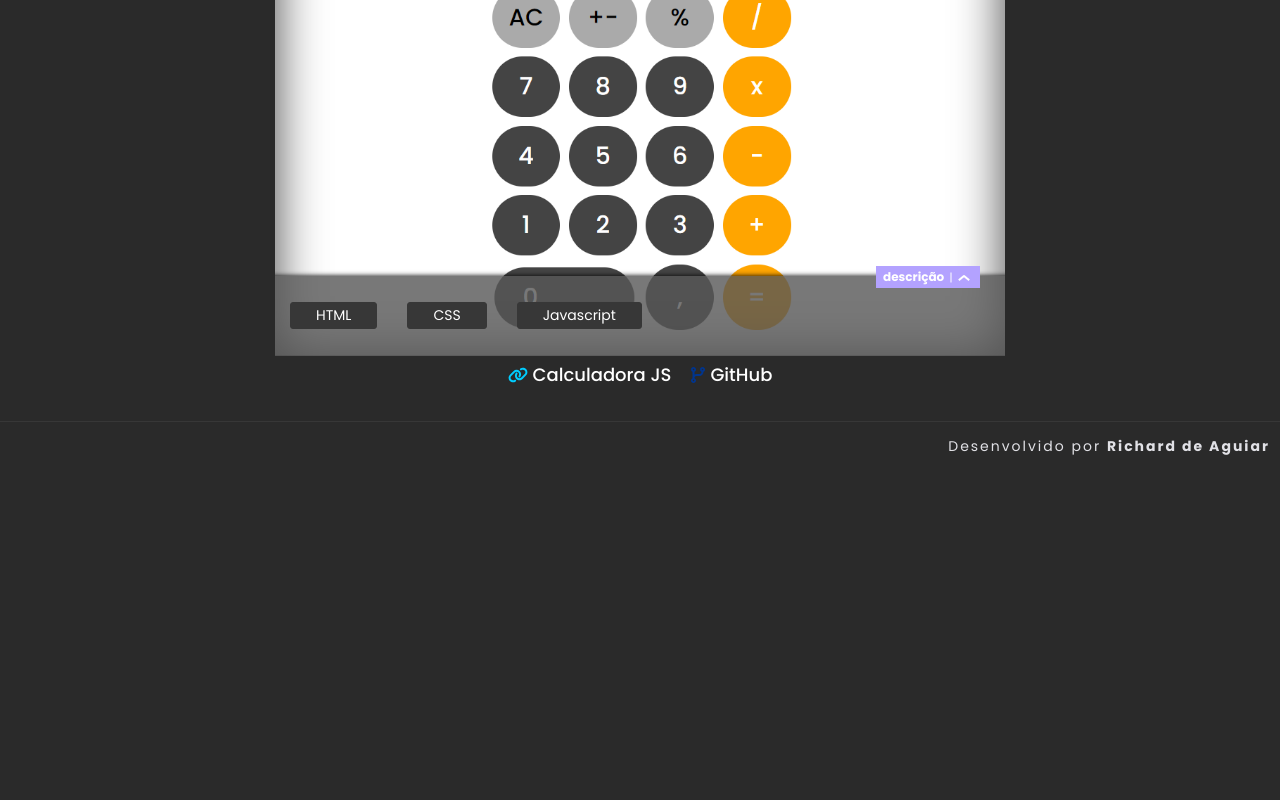
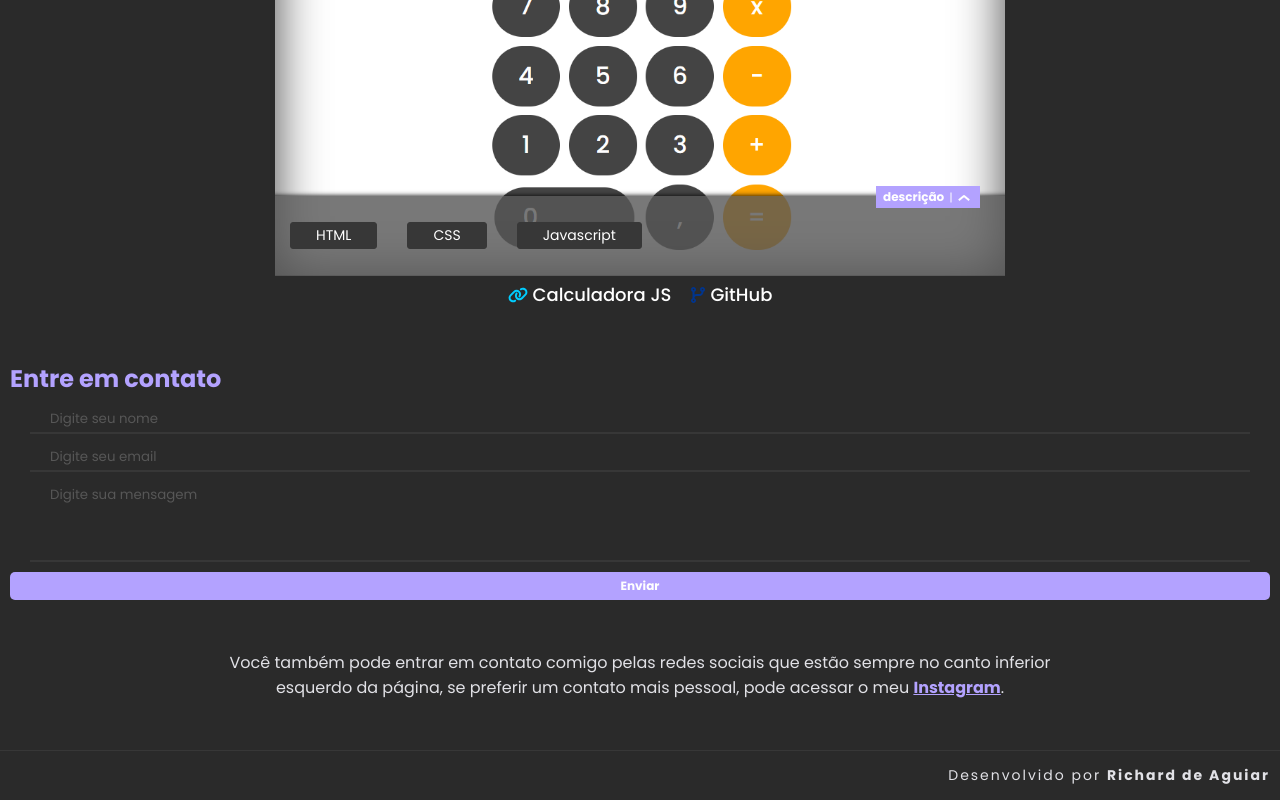
Before and after one commit to aguiarichard/portfolioReact, a React (Vite) app: page / in a window 1280 px wide. Shown: the part 1959-2759 px from the top of the page. Before the commit the page ends 2430 px from the top, so only its background shows below. Built offline with nearby package versions, Linux system fonts and the light colour scheme.

Commit message:
criando contatos

```diff
--- a/package.json
+++ b/package.json
@@ -10,6 +10,7 @@
     "openmobile": "node ./node_modules/openmobile/ip.js"
   },
   "dependencies": {
+    "@emailjs/browser": "^3.11.0",
     "@fortawesome/fontawesome-svg-core": "^6.4.0",
     "@fortawesome/free-solid-svg-icons": "^6.4.0",
     "@fortawesome/react-fontawesome": "^0.2.0",
--- a/src/pages/Components/AllPages.jsx
+++ b/src/pages/Components/AllPages.jsx
@@ -4,6 +4,7 @@ import Sobre from "./Sobre"
 import Projetos from "./Projetos"
 
 import "../../styles/all-pages.css"
+import Contatos from "./Contatos";
 
 export default function AllPages() {
     return (
@@ -12,6 +13,7 @@ export default function AllPages() {
 
             <h2 className="titulo">Projetos</h2>
             <Projetos classeAll="all-projetos" />
+            <Contatos />
         </div>
     )
 }
--- a/src/pages/Components/Contatos.jsx
+++ b/src/pages/Components/Contatos.jsx
@@ -1,7 +1,76 @@
-import React from "react";
+import React, { useState } from "react";
+import emailJs from "@emailjs/browser"
+
+import "../../styles/contatos.css"
+
 
 export default function Contatos() {
-    return (
-        <div>Contatos</div>
-    )
+  const [name, setName] = useState('')
+  const [email, setEmail] = useState('')
+  const [message, setMessage] = useState('')
+
+  function sendEmail(e) {
+    e.preventDefault()
+
+    if(name === '' || email === '' || message === '') {
+      alert('Preencha todos os campos!')
+      return
+    }
+
+    const templateParams = {
+      from_name: name,
+      message: message,
+      email: email
+    }
+
+    emailJs.send("service_8tcly26", "template_o2tuijk", templateParams, "ZLP0GKKzyoem4ICXP")
+      .then(response => {
+        console.log("EMAIL ENVIADO", response.status, response.text)
+        setName('')
+        setEmail('')
+        setMessage('')
+
+      }, error => {
+        console.log("ERRO", error)
+      })
+  }
+
+  return (
+    <div className="container-contato">
+      <h2 className="titulo-contato">Entre em contato</h2>
+      <form className="form" onSubmit={sendEmail}>
+
+        <input
+          className="input"
+          type="text"
+          placeholder="Digite seu nome"
+          onChange={e => setName(e.target.value)}
+          value={name}
+        />
+        <input
+          className="input"
+          type="text"
+          placeholder="Digite seu email"
+          onChange={e => setEmail(e.target.value)}
+          value={email}
+        />
+        <textarea
+          className="text-area"
+          placeholder="Digite sua mensagem"
+          onChange={e => setMessage(e.target.value)}
+          value={message}
+        />
+        <input className="button" type="submit" value="Enviar" />
+      </form>
+
+      <p className="text-contato">
+        Você também pode entrar em contato comigo pelas
+        redes sociais que estão sempre no canto inferior
+        esquerdo da página, se preferir um contato mais pessoal,
+        pode acessar o meu <a className="link-instagram"
+        href="https://www.instagram.com/aguiarichard_/" target="_blank">Instagram
+        </a>.
+      </p>
+    </div>
+  )
 }
--- a/src/styles/all-pages.css
+++ b/src/styles/all-pages.css
@@ -1,6 +1,5 @@
 .all-sobre {
     height: 500px;
-    margin-bottom: 80px;
 }
 
 .titulo {
--- a/src/styles/button.css
+++ b/src/styles/button.css
@@ -18,7 +18,8 @@
     justify-content: center;
     align-items: center;
     text-decoration: none;
-    padding: 2px 7px;
+    padding: 5px 7px;
+    width: 100%;
 }
 
 @keyframes pulse {
@@ -48,9 +49,9 @@
 
 .botao-sobre {
     font-size: 18px;
-    padding: 5px 25px;
     border-radius: 5px;
     animation: none;
+    width: 90%;
 }
 
 .separator {
@@ -127,6 +128,6 @@
     }
 
     .botao-sobre {
-        font-size: 16px;
+        font-size: 12px;
     }
 }
--- /dev/null
+++ b/src/styles/contatos.css
@@ -0,0 +1,74 @@
+.container-contato {
+    margin-top: 20px;
+}
+
+.form {
+    display: flex;
+    flex-direction: column;
+    gap: 10px;
+}
+
+.titulo-contato {
+    color: #b3a2ff;
+    margin-left: 10px;
+    margin-bottom: 10px;
+}
+
+.input, .text-area {
+    margin: 0 30px;
+    background: #2a2a2a;
+    border: none;
+    border-bottom: solid 2px #373737;
+    color: #fff;
+    padding: 3px 20px;
+    outline: none;
+    font-family: 'Poppins', sans-serif;
+}
+
+.text-area {
+    height: 80px;
+    resize: none;
+}
+
+.input::placeholder, .text-area::placeholder {
+    color: #575757;
+}
+
+.button {
+    border: none;
+    background: #b3a2ff;
+    margin: 0 10px;
+    cursor: pointer;
+    transition: all 300ms;
+    font-family: 'Poppins', sans-serif;
+    display: flex;
+    justify-content: center;
+    align-items: center;
+    font-size: 12px;
+    font-weight: 600;
+    padding: 5px 25px;
+    border-radius: 5px;
+    color: #fff;
+    margin-bottom: 50px;
+}
+
+.text-contato {
+    padding: 0 15px;
+    margin-bottom: 60px;
+    text-align: justify;
+    font-size: 14px;
+}
+
+.link-instagram {
+    font-weight: bold;
+    color: #b3a2ff;
+}
+
+@media (min-width: 820px) {
+    .text-contato {
+        font-size: 16px;
+        text-align: center;
+        margin: 0 200px;
+        margin-bottom: 50px;
+    }
+}
--- a/src/styles/footer.css
+++ b/src/styles/footer.css
@@ -19,6 +19,7 @@
 
 @media (max-width: 600px) {
     .footer p {
-        font-size: 12px;
+        font-size: 10px;
+        padding-right: 5px;
     }
 }
--- a/src/styles/redes-sociais.css
+++ b/src/styles/redes-sociais.css
@@ -1,18 +1,17 @@
 .container-redes-sociais {
     position: fixed;
-    bottom: 30px;
+    bottom: 5px;
     left: 5px;
 
     display: flex;
     justify-content: center;
     align-items: center;
-    flex-direction: column;
     gap: 5px;
     z-index: 60;
 }
 
 .img-redes-sociais {
-    width: 45px;
+    width: 35px;
     border-radius: 4px;
 }
 
```
Also changed, not shown: 1 other file (tests, documents, lock files or other folders).
